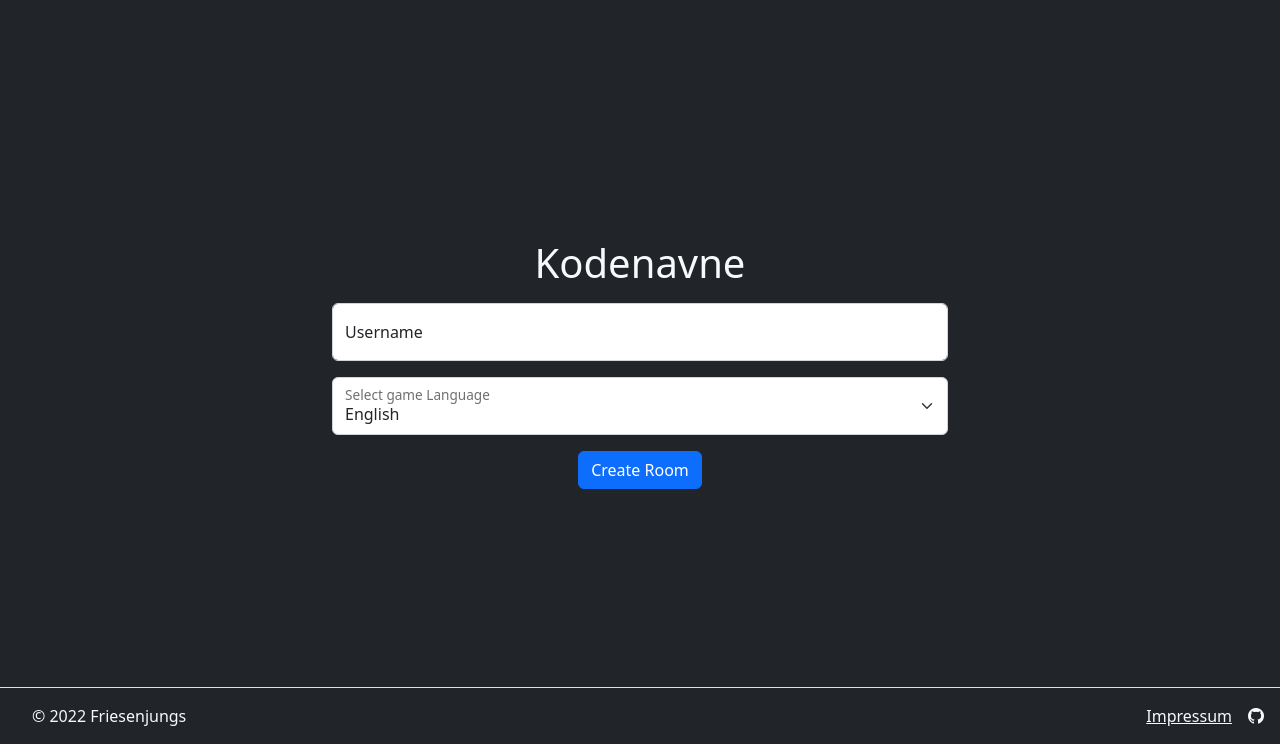
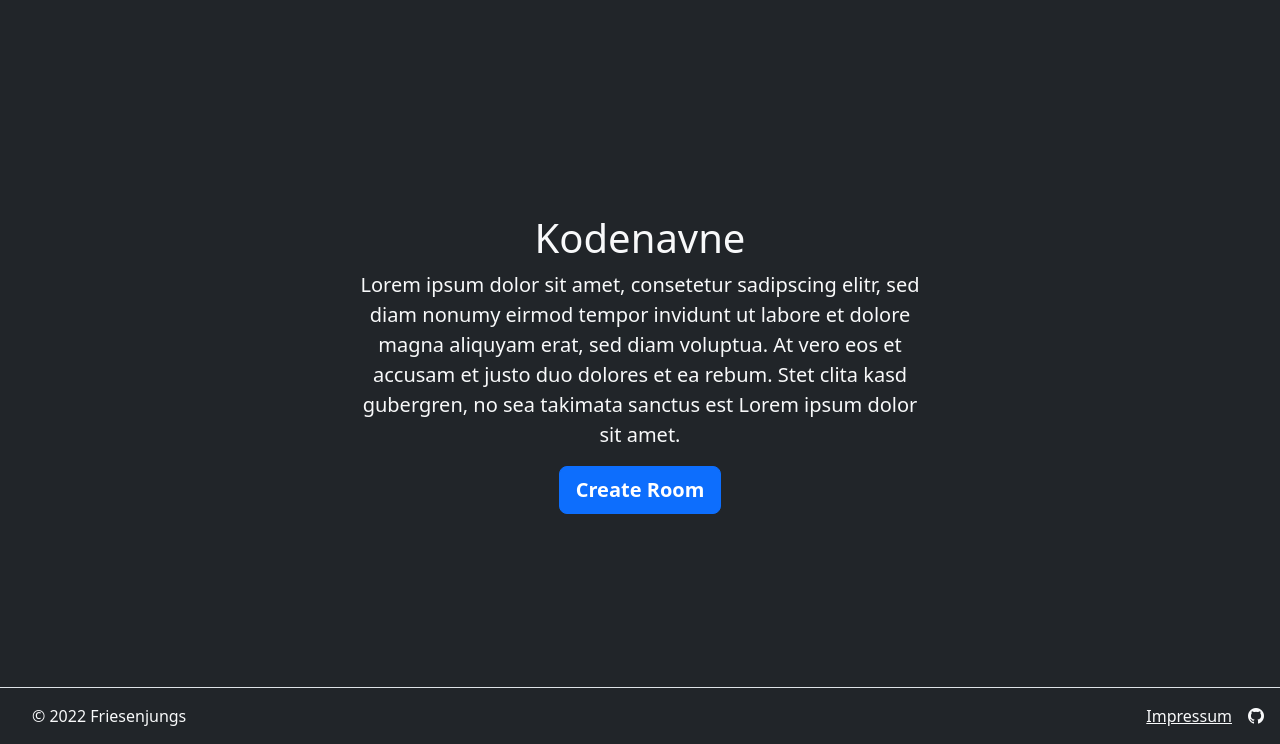
Before and after one commit to friesenjungs/kodenavne, a Flask app: page / in a window 1280 px wide. Shown: the part 56-800 px from the top of the page. Run offline with Flask 2, Linux system fonts and the light colour scheme.

Commit message:
redesigned start-page

```diff
--- a/static/js/index.js
+++ /dev/null
@@ -1,15 +0,0 @@
-const createRoom = () => {
-    localStorage.setItem("username", document.getElementById("idUsernameInput").value);
-    localStorage.setItem("language", document.getElementById("idLanguageSelect").value);
-}
-
-document.addEventListener("DOMContentLoaded", () => {
-    const usernameInput = document.getElementById("idUsernameInput");
-    const languageSelect = document.getElementById("idLanguageSelect");
-    const username = localStorage.getItem("username");
-    const language = localStorage.getItem("language");
-    if(username) usernameInput.value = username;
-    if(language) languageSelect.value = language;
-
-    document.getElementById("idCreateRoomBtn").addEventListener("click", createRoom);
-});
--- a/templates/index.html
+++ b/templates/index.html
@@ -9,25 +9,19 @@
 {% block content %}
 
 <div class="d-flex mt-auto mb-auto">
-    <div class="container text-center w-50" style="border-radius: 10px">
-        <h1 class="mb-3">Kodenavne</h1>
-        <form class="text-dark" method="post" action="/room/create">
-            <div class="form-floating mb-3">
-                <input type="text" id="idUsernameInput" name="username" placeholder="Username"
-                       class="form-control"></input>
-                <label for="idUsernameInput">Username</label>
-            </div>
-            <div class="form-floating mb-3">
-                <select id="idLanguageSelect" class="form-select">
-                    <option selected value="en">English</option>
-                    <option value="de">Deutsch</option>
-                    <option value="platt">Plattdeutsch</option>
-                </select>
-                <label for="idLanguageSelect">Select game Language</label>
-            </div>
-            <button id="idCreateRoomBtn" type="submit" class="btn btn-primary mb-3">Create Room</button>
-        </form>
-    </div>
+	<div class="text-center cover-container d-flex w-50 h-100 p-3 mx-auto flex-column">
+		<main class="px-3">
+			<h1>Kodenavne</h1>
+			<p class="lead">
+				Lorem ipsum dolor sit amet, consetetur sadipscing elitr, sed diam nonumy eirmod tempor invidunt ut labore et
+				dolore magna aliquyam erat, sed diam voluptua. At vero eos et accusam et justo duo dolores et ea rebum. Stet
+				clita kasd gubergren, no sea takimata sanctus est Lorem ipsum dolor sit amet.
+			</p>
+			<p class="lead">
+				<a href="/room/create" class="btn btn-lg btn-primary fw-bold">Create Room</a>
+			</p>
+		</main>
+	</div>
 </div>
 
 {% endblock %}
```
